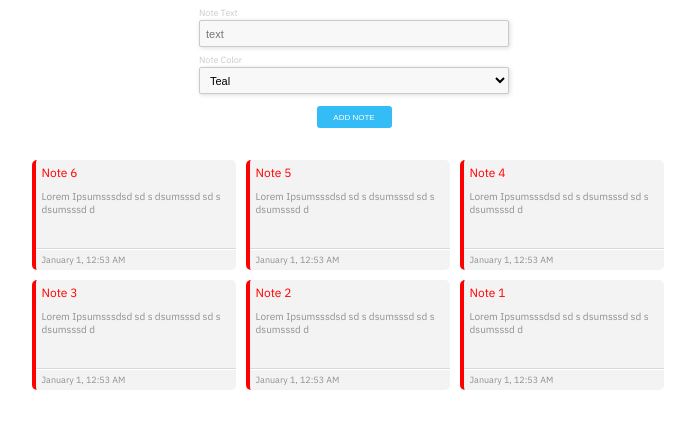
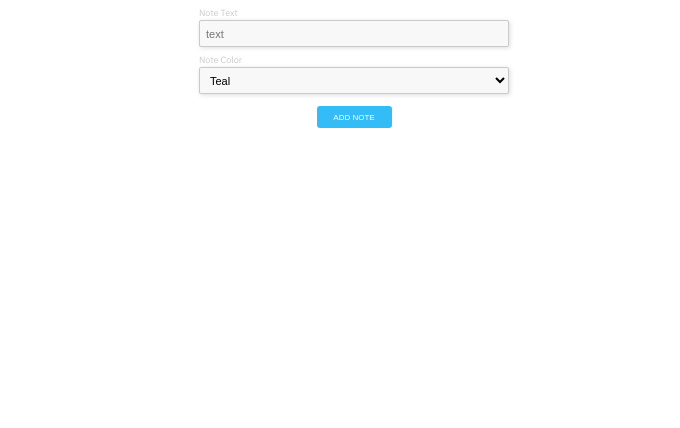
Before and after one commit to Damilolawumi/ShortPoint-Test, a React (Create React App) app: page / in a window 1280 px wide. Shown: the top 428 px of the page, without its empty margins (286-966 px from the left). Built offline with nearby package versions, Linux system fonts and the light colour scheme.

Commit message:
deleted unused code

```diff
--- a/src/App.js
+++ b/src/App.js
@@ -6,15 +6,7 @@ import Notes from './Components/Notes';
 
 function App() {
 
-  const [notesList, setNoteContent] = useState([
-    {color:'red', text:'Lorem Ipsumsssdsd sd s dsumsssd sd s dsumsssd d', id:2, date:3232324},
-    {color:'red', text:'Lorem Ipsumsssdsd sd s dsumsssd sd s dsumsssd d', id:2, date:3232324},
-    {color:'red', text:'Lorem Ipsumsssdsd sd s dsumsssd sd s dsumsssd d', id:2, date:3232324},
-    {color:'red', text:'Lorem Ipsumsssdsd sd s dsumsssd sd s dsumsssd d', id:2, date:3232324},
-    {color:'red', text:'Lorem Ipsumsssdsd sd s dsumsssd sd s dsumsssd d', id:2, date:3232324},
-    {color:'red', text:'Lorem Ipsumsssdsd sd s dsumsssd sd s dsumsssd d', id:2, date:3232324},
-
-  ]);
+  const [notesList, setNoteContent] = useState([]);
 
   // created a function to push a newNote into notesList
   const addNote = (newNote) => {
```
